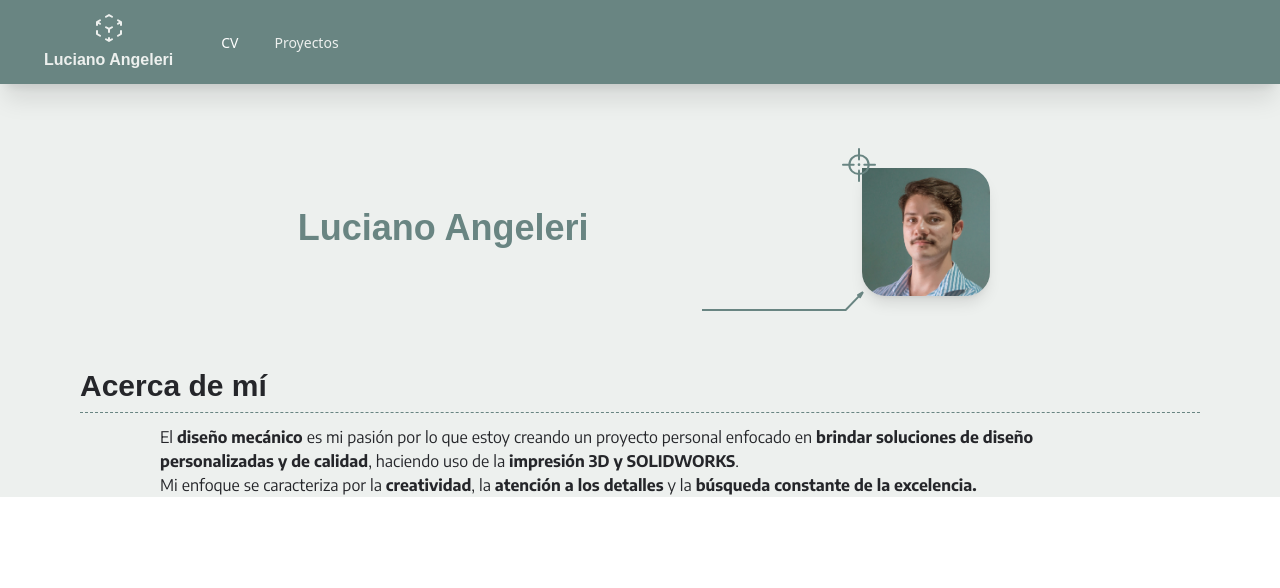
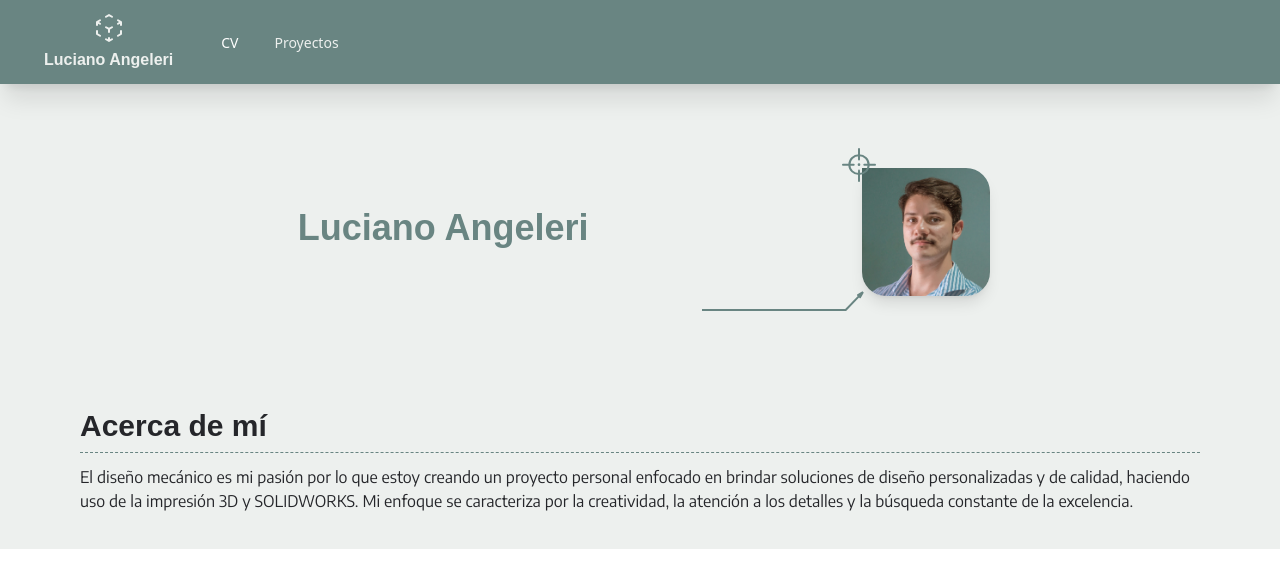
Before and after one commit to LucianoAngeleri/Portfolio-Mech, a React (Vite) app: page / in a window 1280 px wide. Shown: the top 588 px of the page. Built offline with nearby package versions, Linux system fonts and the light colour scheme; a web font is replaced by a local one.

Commit message:
Se modificó la seccion Acerca de Mi para que sea un componente reutilizable

```diff
--- a/index.html
+++ b/index.html
@@ -5,6 +5,7 @@
     <link rel="icon" type="image/svg+xml" href="/vite.svg" />
     <meta name="viewport" content="width=device-width, initial-scale=1.0" />
     <meta name="description" content="Portfolio de Diseño Mecánico - César Luciano Angeleri. Estudiante de Ingeniería Mecánica especializado en diseño mecánico utilizando SolidWorks para impresión 3D.">
+    <meta name="author" content="César Luciano Angeleri">
     <meta name="keywords" content="portfolio, diseño mecánico, ingeniería mecánica, SolidWorks, impresión 3D, César Luciano Angeleri">
     <link rel="preconnect" href="https://fonts.googleapis.com">
     <link rel="preconnect" href="https://fonts.googleapis.com">
--- /dev/null
+++ b/src/components/common/SeccionTexto.jsx
@@ -0,0 +1,16 @@
+const SeccionTexto = ({ titulo, contenido }) => {
+
+    return (
+        <section className="py-6 bg-light">
+            <div className="container">
+                <h2 className="font-display font-black text-3xl text-dark mb-2">
+                    {titulo}
+                </h2>
+                <hr className="text-primary border-dashed mb-3" />
+                <p className="my-3 text-dark text-base font-body">{contenido}</p>
+            </div>
+        </section>
+    );
+};
+
+export default SeccionTexto;
--- a/src/components/views/Inicio.jsx
+++ b/src/components/views/Inicio.jsx
@@ -1,8 +1,21 @@
+import SeccionTexto from "../common/SeccionTexto";
 import SeccionHero from "./SeccionHero";
+
+const seccionAcercaDeMi = {
+    titulo: "Acerca de mí",
+    contenido: `El diseño mecánico es mi pasión por lo que estoy creando un
+    proyecto personal enfocado en brindar soluciones de diseño personalizadas y de calidad,
+    haciendo uso de la impresión 3D y SOLIDWORKS.
+    Mi enfoque se caracteriza por la creatividad, la atención a los detalles
+    y la búsqueda constante de la excelencia.`
+}
 
 const Inicio = () => {
     return (
-        <SeccionHero/>
+        <>
+            <SeccionHero />
+            <SeccionTexto titulo={seccionAcercaDeMi.titulo} contenido={seccionAcercaDeMi.contenido} palabrasClaves={seccionAcercaDeMi.palabrasClaves} />
+        </>
     );
 };
 
--- a/src/components/views/SeccionHero.jsx
+++ b/src/components/views/SeccionHero.jsx
@@ -5,7 +5,7 @@ import formaFlecha from "../../assets/img/svg/formaFlecha.svg"
 const SeccionHero = () => {
     return (
         <>
-            <section className="flex flex-col gap-8 pt-32 bg-light">
+            <section className="flex flex-col gap-8 pt-32 pb-12 bg-light">
                 <div className="container md:px-10 md:py-10">
                     <div className="flex items-center justify-evenly gap-4">
                         <h1 className="text-center font-display font-black text-4xl text-primary leading-[85%] px-2 pt-3 pb-5">Luciano Angeleri</h1>
@@ -20,19 +20,6 @@ const SeccionHero = () => {
                         </div>
                     </div>
                 </div>
-                <div className="container">
-                    <h2 className="font-display font-black text-3xl text-dark mb-2">Acerca de mí</h2>
-                    <hr className="text-primary border-dashed mb-3"/>
-                    <div className="container">
-                        <p className="text-dark text-base font-body">
-                            El <b>diseño mecánico</b> es mi pasión por lo que estoy creando un proyecto personal enfocado en <b>brindar soluciones
-                            de diseño personalizadas y de calidad</b>, haciendo uso de la <b>impresión 3D y SOLIDWORKS</b>.&nbsp;&nbsp;
-                            <br />
-                            Mi enfoque se caracteriza por la <b>creatividad</b>, la <b>atención a los detalles</b> y la <b>búsqueda constante de la
-                            excelencia.</b>
-                        </p>
-                    </div>
-                </div>
             </section>
         </>
     );
```
